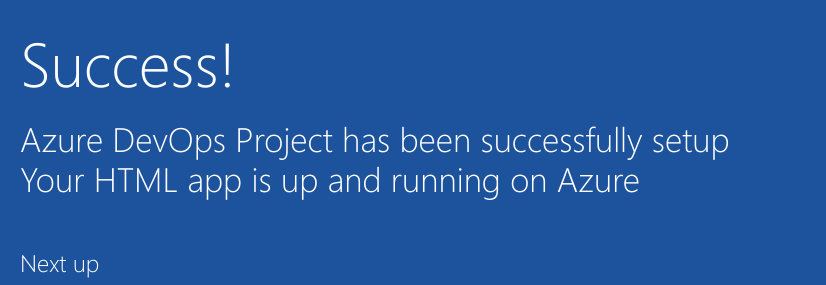
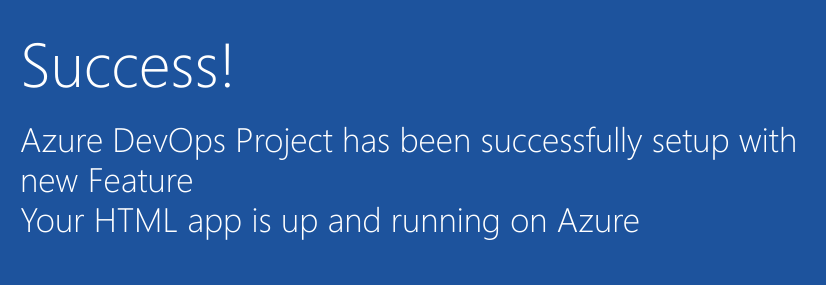
Before and after one commit to uzumaki98/WebProject, a plain HTML site: page index.html in a window 1280 px wide. Shown: the part 352-637 px from the top of the page, 205-1031 px from the left. Drawn offline with Linux system fonts and the light colour scheme.

Commit message:
Added new feature-A to the application

```diff
--- a/index.html
+++ b/index.html
@@ -2,7 +2,7 @@
 <html>
 
 <head>
-     <title>HTML Application</title>
+     <title>HTML Application with new Feature</title>
 	 <link href="css/site.css" rel="stylesheet">
 </head>
 
@@ -19,7 +19,7 @@
         </div>
             <div class="content-body">
                 <div class="success-text">Success!</div>
-                <div class="description line-1"> Azure DevOps Project has been successfully setup</div>
+                <div class="description line-1"> Azure DevOps Project has been successfully setup with new Feature</div>
                 <div class="description line-2"> Your HTML app is up and running on Azure</div>
                 <div class="next-steps-container">
                     <div class="next-steps-header">Next up</div>
```
